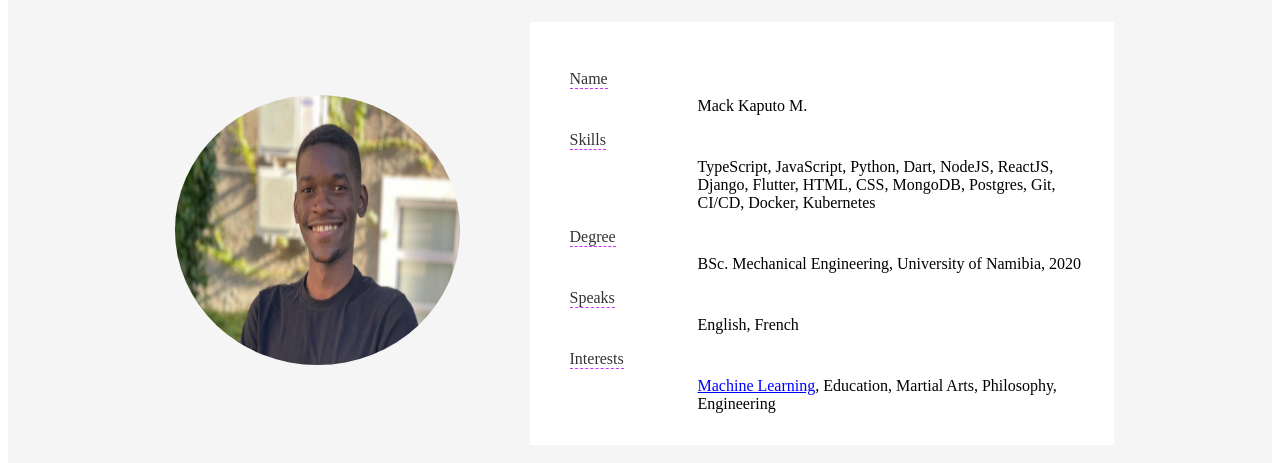
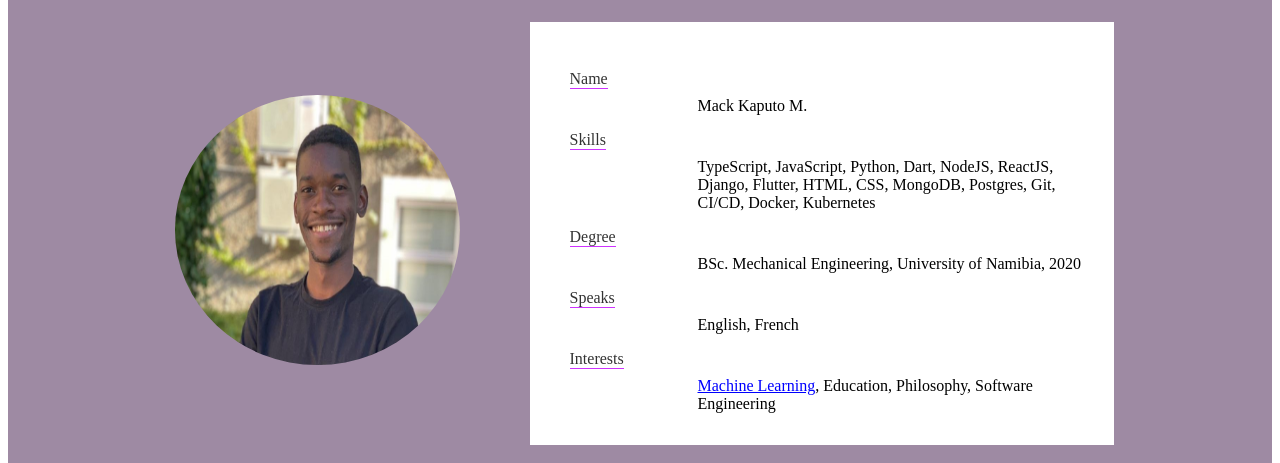
Before and after one commit to MackKaputo/identity2, a Next.js app in the folder portfolio-mack/: page / in a window 1280 px wide. Shown: the part 865-1328 px from the top of the page. Built offline with nearby package versions, Linux system fonts and the light colour scheme.

Commit message:
starting home page redesign

```diff
--- a/portfolio-mack/components/Profile/Profile.js
+++ b/portfolio-mack/components/Profile/Profile.js
@@ -32,7 +32,7 @@ const Profile = () => {
                             <a href="https://www.coursera.org/account/accomplishments/verify/2H9N2GF3R4EA?utm_source=link&utm_medium=certificate&utm_content=cert_image&utm_campaign=sharing_cta&utm_product=course" target="blank">
                             Machine Learning
                             </a>
-                        , Education, Martial Arts, Philosophy, Engineering </dd>
+                        , Education, Philosophy, Software Engineering </dd>
 
                     </dl>
                 </div>
--- a/portfolio-mack/components/Profile/Profile.module.css
+++ b/portfolio-mack/components/Profile/Profile.module.css
@@ -4,7 +4,7 @@
     padding-bottom: 2.5rem;
     padding-right: 8rem;
     padding-left: 8rem;
-    background-color: whitesmoke;
+    background-color: rgb(158, 138, 163);
 }
 .profile > h2 {
     border-bottom: rgb(195, 0, 255) solid 6px;
@@ -42,7 +42,7 @@
     margin: 0.5rem;
     margin-top: 1rem;
     opacity: 0.8;
-    border-bottom: rgb(195, 0, 255) dashed 1.5px;
+    border-bottom: rgb(195, 0, 255) solid 1.5px;
     width: fit-content;
 }
 
@@ -59,7 +59,7 @@
 @media screen and (max-width: 760px) {
     .profile {
         padding: 1.5rem;
-        background-color: whitesmoke;
+        background-color: rgb(63, 56, 65);
     }
     .profile > h2 {
         border-bottom: rgb(195, 0, 255) solid 6px;
--- a/portfolio-mack/pages/portfolio.js
+++ b/portfolio-mack/pages/portfolio.js
@@ -16,7 +16,9 @@ const Portfolio = () => {
             <Nav />
 
             <main>
-                <div>Portfolio Projects </div>
+                <div>Personal Projects </div>
+
+                <div></div>
             </main>
             <Footer />
         </>
```
